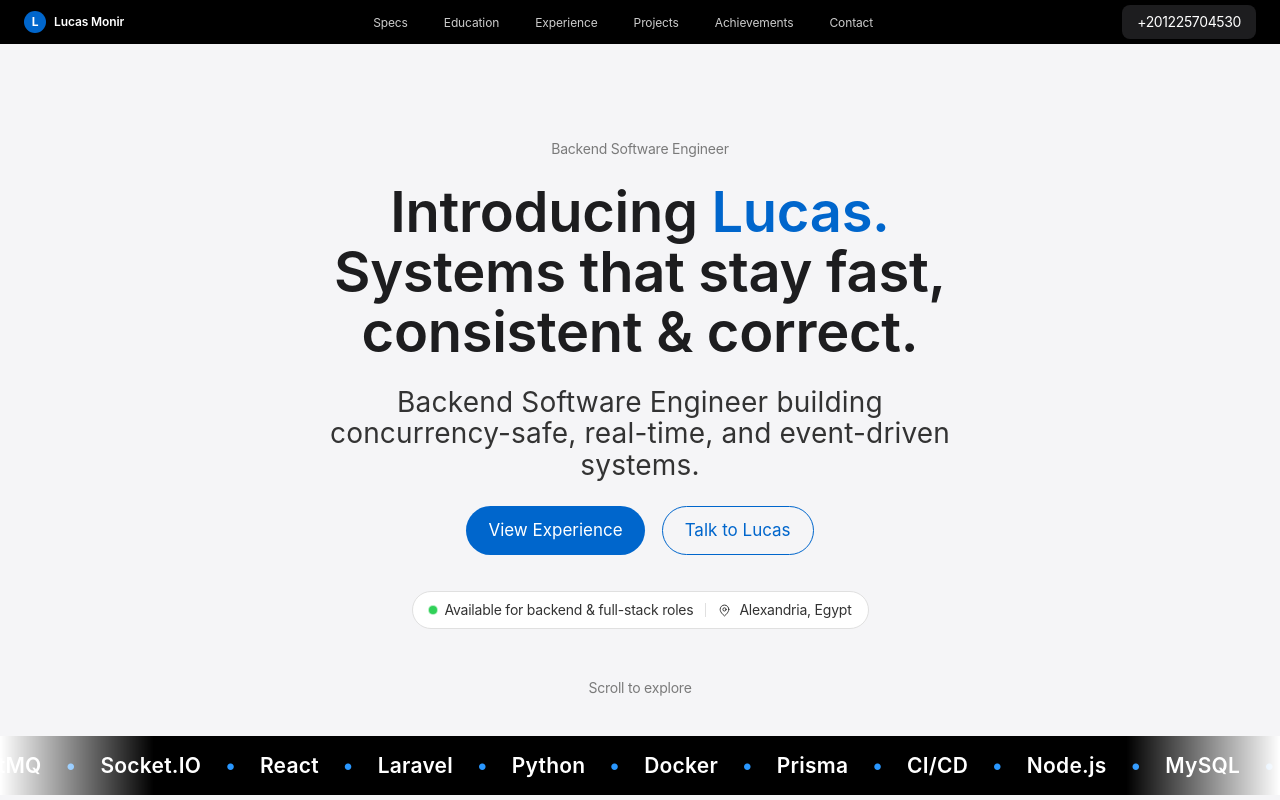
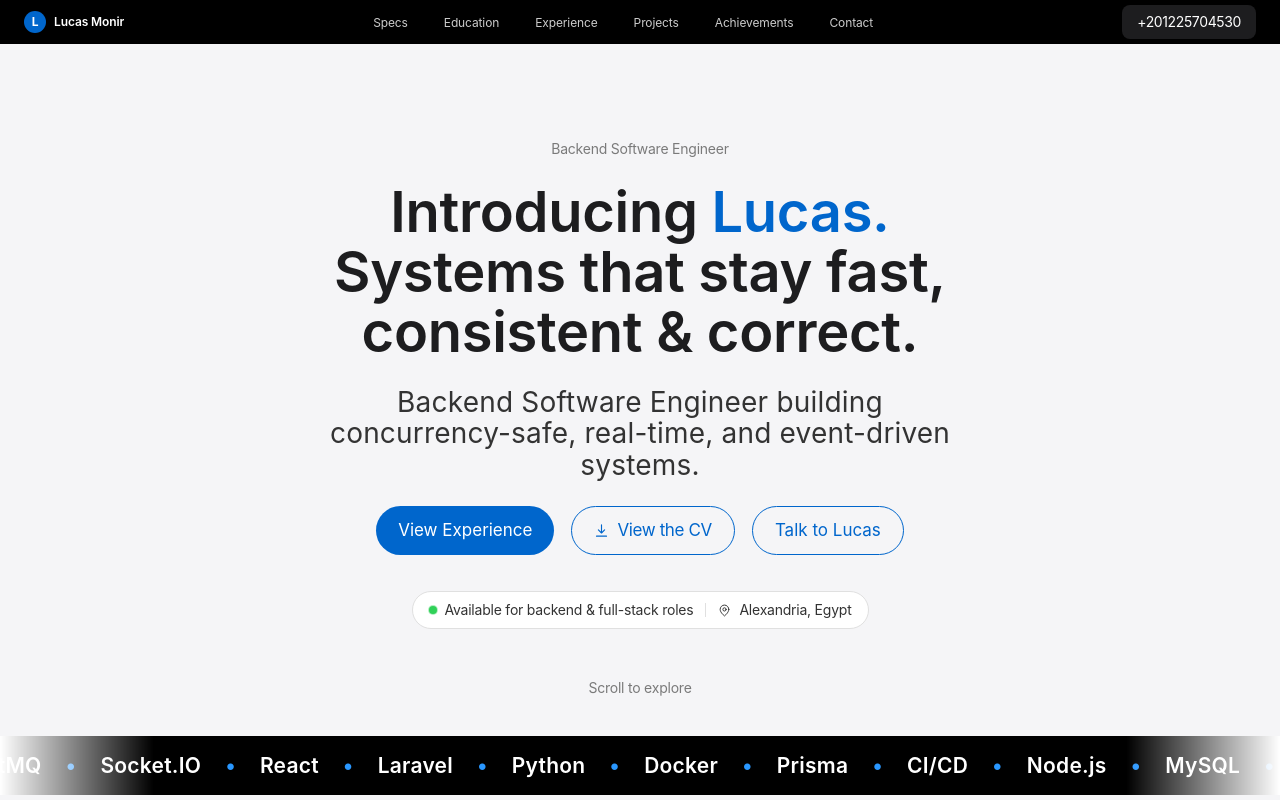
Before and after one commit to loucass/portfolio, a React (Vite) app: page / in a window 1280 px wide. Shown: the top 800 px of the page. Built offline with nearby package versions, Linux system fonts and the light colour scheme.

Commit message:
feat: add "View the CV" button to hero

```diff
--- a/src/components/Hero.tsx
+++ b/src/components/Hero.tsx
@@ -3,7 +3,7 @@ import gsap from 'gsap'
 import { profile } from '../data/content'
 import { scrollToId } from '../hooks/useLenis'
 import { prefersReducedMotion } from '../lib/anim'
-import { MapPinIcon } from './Icons'
+import { DownloadIcon, MapPinIcon } from './Icons'
 
 export function Hero() {
   const rootRef = useRef<HTMLElement>(null)
@@ -72,6 +72,15 @@ export function Hero() {
           <button type="button" className="btn-primary" onClick={() => scrollToId('experience')}>
             View Experience
           </button>
+          <a
+            className="btn-secondary-pill"
+            href={`${import.meta.env.BASE_URL}LucasMonirResume.pdf`}
+            target="_blank"
+            rel="noopener noreferrer"
+          >
+            <DownloadIcon size={15} />
+            View the CV
+          </a>
           <button
             type="button"
             className="btn-secondary-pill"
--- a/src/components/Icons.tsx
+++ b/src/components/Icons.tsx
@@ -1,4 +1,14 @@
 type IconProps = { size?: number }
+
+export function DownloadIcon({ size = 18 }: IconProps) {
+  return (
+    <svg width={size} height={size} viewBox="0 0 24 24" fill="none" stroke="currentColor" strokeWidth="1.8" strokeLinecap="round" strokeLinejoin="round" aria-hidden="true">
+      <path d="M12 3v12" />
+      <path d="m7 11 5 5 5-5" />
+      <path d="M4 21h16" />
+    </svg>
+  )
+}
 
 export function MailIcon({ size = 18 }: IconProps) {
   return (
```
Also changed, not shown: 1 other file (tests, documents, lock files or other folders).
